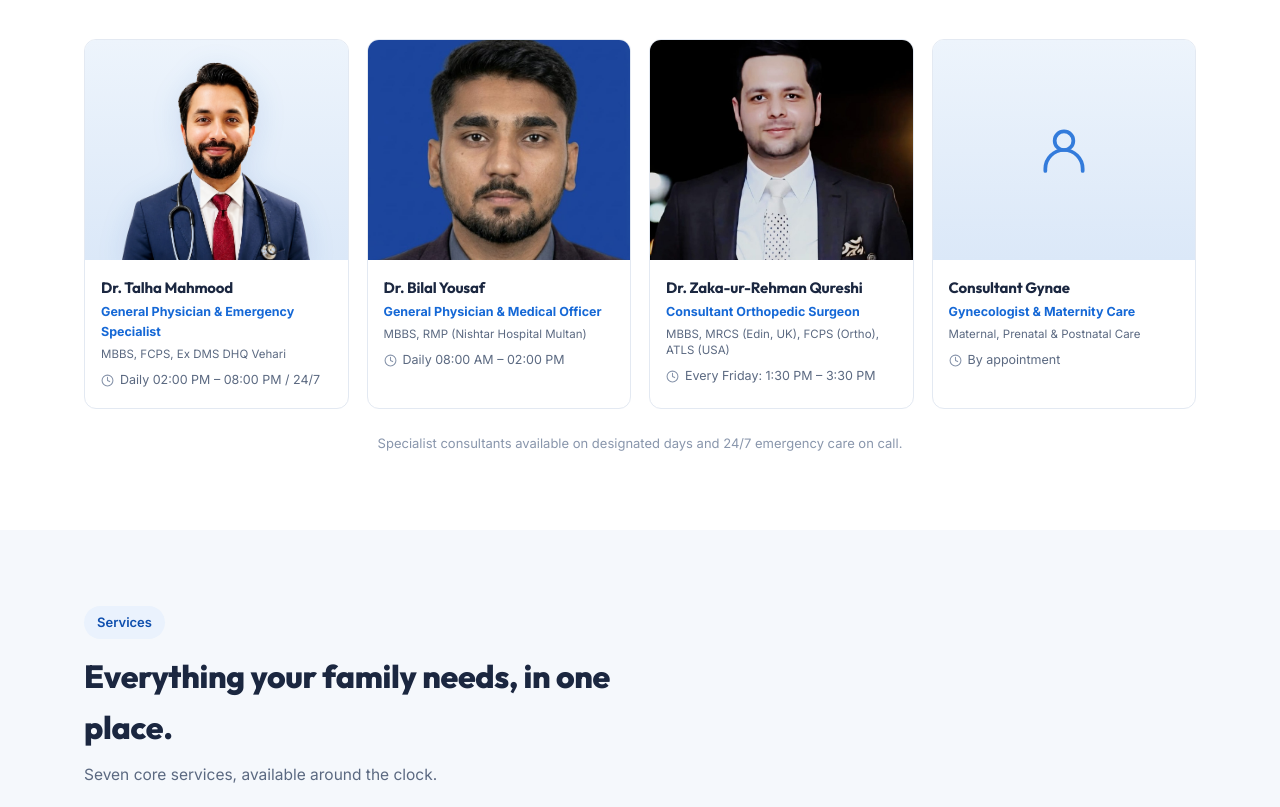
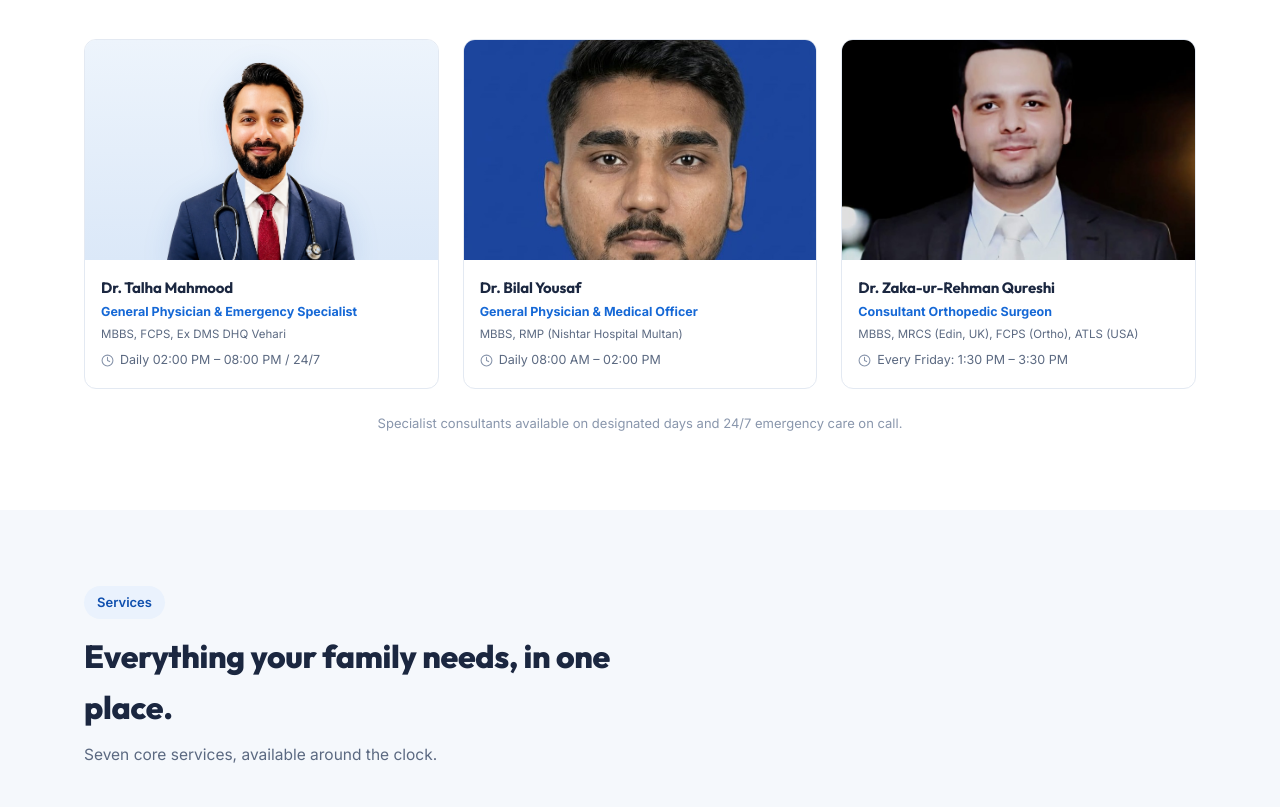
Before and after one commit to zeeshan99996/DR-TALHA-, a plain HTML site: page index.html in a window 1280 px wide. Shown: the part 2048-2855 px from the top of the page. Drawn offline with Linux system fonts and the light colour scheme.

Commit message:
Remove placeholder doctor card and format grid for three real doctors

```diff
--- a/index.html
+++ b/index.html
@@ -167,7 +167,7 @@
   .about-copy p:last-of-type{margin-bottom:22px;}
 
   /* ---------- Doctors ---------- */
-  .doctor-grid{display:grid;grid-template-columns:repeat(4,1fr);gap:18px;}
+  .doctor-grid{display:grid;grid-template-columns:repeat(3,1fr);gap:24px;}
   .doctor-card{overflow:hidden;transition:box-shadow .2s, border-color .2s;}
   .doctor-card:hover{box-shadow:var(--shadow);border-color:#C7D8F2;}
   .doctor-photo{
@@ -472,15 +472,7 @@
           <div class="doctor-meta"><span><svg viewBox="0 0 24 24" fill="none" stroke-width="2" stroke-linecap="round" stroke-linejoin="round"><circle cx="12" cy="12" r="10"/><polyline points="12 6 12 12 16 14"/></svg>Every Friday: 1:30 PM – 3:30 PM</span></div>
         </div>
       </div>
-      <div class="doctor-card card reveal">
-        <div class="doctor-photo"><svg viewBox="0 0 24 24" fill="none" stroke-width="1.6" stroke-linecap="round" stroke-linejoin="round"><circle cx="12" cy="8" r="4"/><path d="M4 21v-1a8 8 0 0 1 16 0v1"/></svg></div>
-        <div class="doctor-body">
-          <h3>Consultant Gynae</h3>
-          <div class="doctor-role">Gynecologist & Maternity Care</div>
-          <p class="doctor-qual">Maternal, Prenatal & Postnatal Care</p>
-          <div class="doctor-meta"><span><svg viewBox="0 0 24 24" fill="none" stroke-width="2" stroke-linecap="round" stroke-linejoin="round"><circle cx="12" cy="12" r="10"/><polyline points="12 6 12 12 16 14"/></svg>By appointment</span></div>
-        </div>
-      </div>
+
     </div>
     <p class="doctor-note">Specialist consultants available on designated days and 24/7 emergency care on call.</p>
   </div>
```
